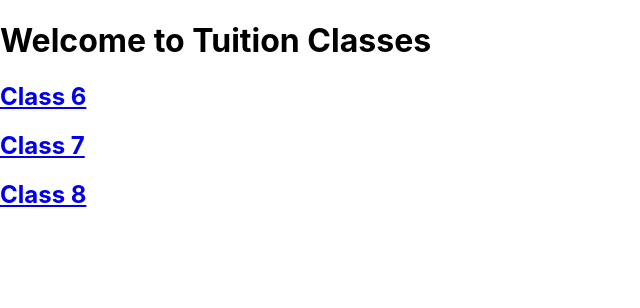
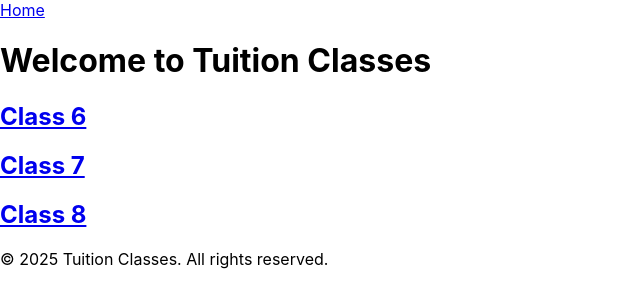
Before and after one commit to SameerMalek/Unite-Classes, a React (Create React App) app in the folder Frontend/unite-classes/: page / in a window 1280 px wide. Shown: the top 308 px of the page, without its empty margins (0-640 px from the left). Built offline with nearby package versions, Linux system fonts and the light colour scheme; the HTML template or start-up script is replaced by a standard one.

Commit message:
App.js modified

```diff
--- a/Frontend/unite-classes/src/App.js
+++ b/Frontend/unite-classes/src/App.js
@@ -4,17 +4,21 @@ import HomePage from './Pages/homePage/HomePage.jsx';
 import ClassDetailPage from './Pages/classDetailPage/ClassDetailPage';
 import CourseDetailPage from './Pages/courseDetailPage/CourseDetailPage';
 import UploadContentPage from './Pages/uploadContentPage/UploadContentPage';
+import Header from './Components/header/header';
+import Footer from './Components/footer/Footer';
 
 function App() {
   return (
     <Router>
       <div className="container">
+        <Header/>
         <Routes>
           <Route path="/" element={<HomePage />} />
           <Route path="/class/:classId" element={<ClassDetailPage />} />
           <Route path="/course/:courseId" element={<CourseDetailPage />} />
           <Route path="/upload/:courseId" element={<UploadContentPage />} />
         </Routes>
+        <Footer/>
       </div>
     </Router>
   );
```
